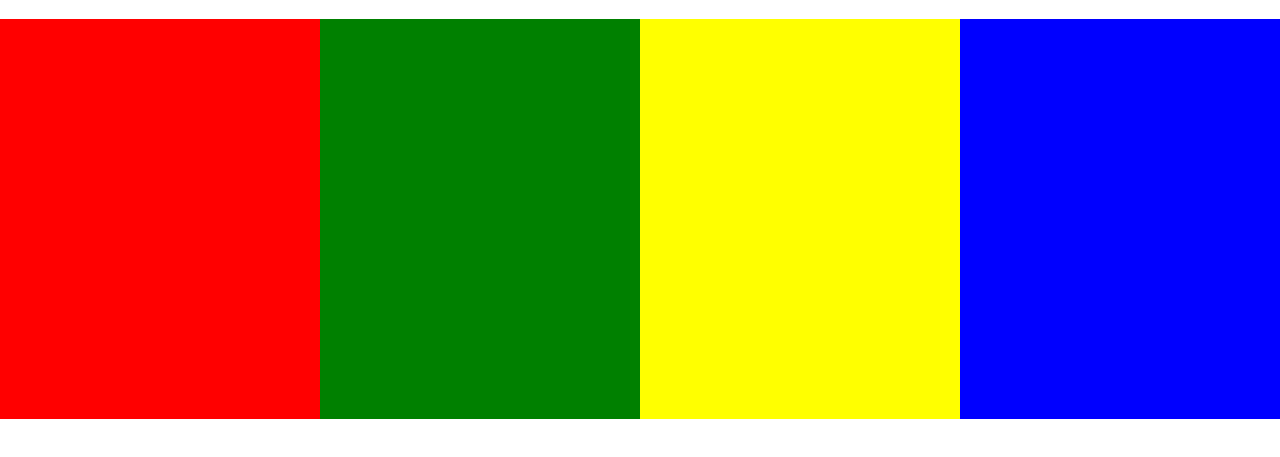
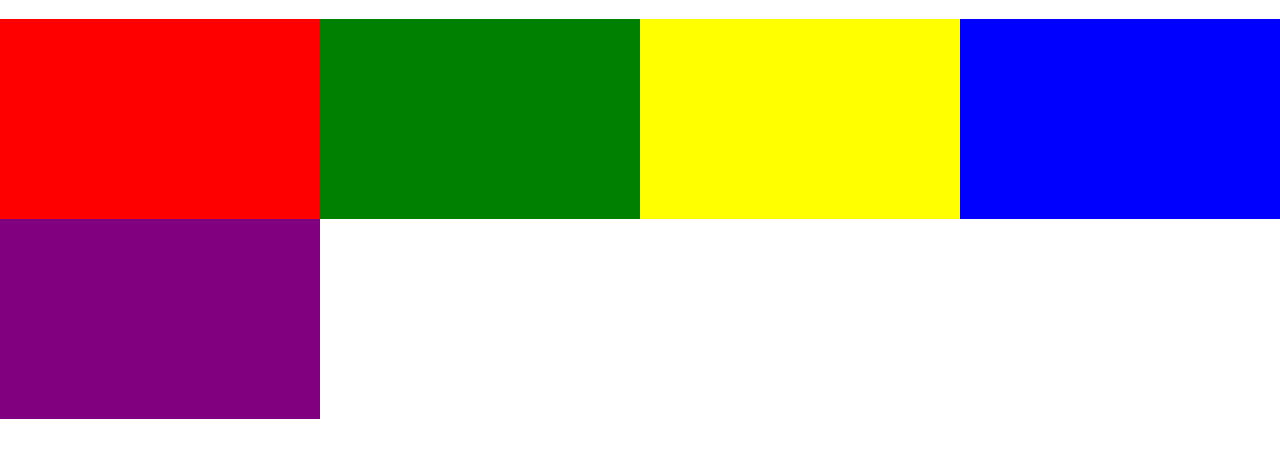
Before and after one commit to jasunde/color_block_picker, a plain HTML site: page index.html in a window 1280 px wide. Shown: the part 61-518 px from the top of the page. Drawn offline with Linux system fonts and the light colour scheme.

Commit message:
Added game functionality

```diff
--- a/app.js
+++ b/app.js
@@ -3,23 +3,49 @@ $(document).ready(function () {
         {name: 'red', value: 'red'},
         {name: 'green', value: 'green'},
         {name: 'yellow', value: 'yellow'},
-        {name: 'blue', value: 'blue'}
+        {name: 'blue', value: 'blue'},
+        {name: 'purple', value: 'purple'}
       ],
       $question = $('#question'),
-      $colors = $('.color');
+      $colors = $('#colors'),
+      $feedback = $('#feedback'),
+      winningColor = '';
 
-  // Add colors to divs
-  $colors.each(function (i) {
-    this.style.backgroundColor = colors[i].value;
+  // Add colored divs
+  colors.forEach(function (color) {
+    var $newColor = $('<div></div>')
+      .css('background-color', color.value)
+      .addClass('color')
+      .data('color', color.name);
+
+    $colors.append($newColor);
   });
 
   // Start the game by asking the first question
-  askColor(randomColor(colors).name, $question);
+  winningColor = askColor(colors, $question);
 
-  // String, jQuery object -> void
+  // Listen for a click on a color
+  $colors.on('click', '.color', function (event) {
+    if(isWinner(this)) {
+      $feedback.text('You got it!');
+      winningColor = askColor(colors, $question);
+    } else {
+      $feedback.text('Oops... Try again!')
+    }
+  });
+
+  // HTML Element -> Boolean
+  function isWinner(element) {
+    return $(element).data('color') == winningColor;
+  }
+
+  // Array, jQuery object -> String
   // Change text of jQuery object to question about color
-  function askColor(color, $q) {
+  // Return color name
+  function askColor(colors, $q) {
+    var color = randomColor(colors).name;
     $q.text('Can you click on ' + color + '?');
+    return color;
   }
 
   // Colors Array -> Color Object
--- a/index.html
+++ b/index.html
@@ -10,9 +10,7 @@
   </head>
   <body>
     <h1 id="question"></h1>
-    <div class="color"></div>
-    <div class="color"></div>
-    <div class="color"></div>
-    <div class="color"></div>
+    <p id="feedback"></p>
+    <div id="colors"></div>
   </body>
 </html>
--- a/styles.css
+++ b/styles.css
@@ -2,8 +2,12 @@ body {
   margin: 0;
 }
 
+#colors {
+  overflow: auto;
+}
+
 .color {
   float: left;
-  height: 50vh;
-  width: 25%;
+  height: 25vh;
+  width: 25vw;
 }
```
